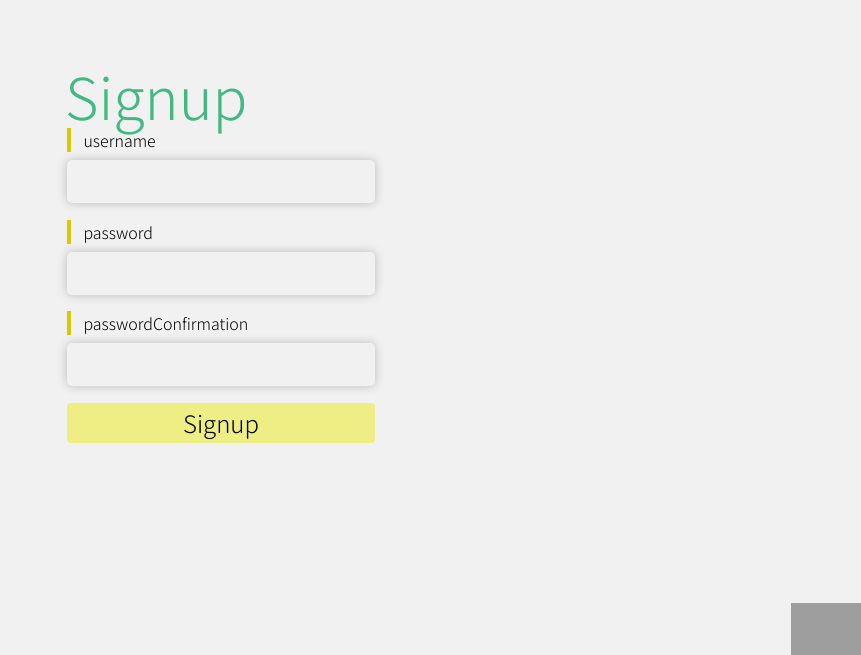
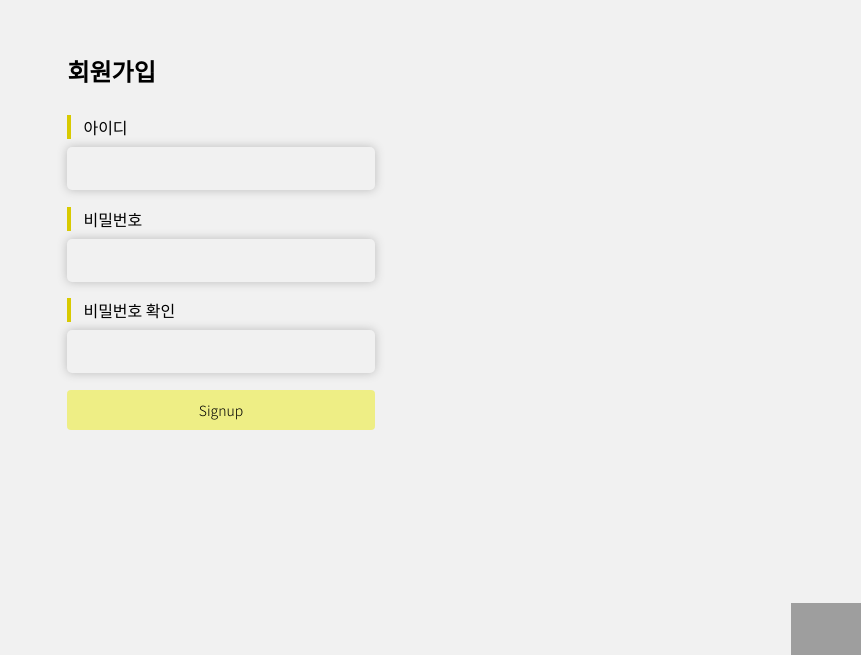
Before and after one commit to mingddo/WinterSoldier, a Vue app: page /signup in a window 1280 px wide. Shown: the part 145-800 px from the top of the page, without its empty margins (419-1280 px from the left). Built offline with nearby package versions, Linux system fonts and the light colour scheme; grey boxes are pictures that could not be loaded; what @chenfengyuan/vue-carousel, vue-autosuggest, vue-axios-cors would draw is missing.

Commit message:
[진우] 로그인, 회원가입 폰트 수정

```diff
--- a/src/assets/accounts.css
+++ b/src/assets/accounts.css
@@ -121,7 +121,7 @@
   width: 80%;
   height: 2.5rem;
   border-radius: 4px;
-  font-size: var(--font-medium);
+  font-size: var(--font-micro);
   border: none;
   background-color: rgb(238, 238, 133);
   cursor: pointer;
--- a/src/views/Accounts/Login.vue
+++ b/src/views/Accounts/Login.vue
@@ -1,16 +1,16 @@
 <template>
   <div class="loginbox">
-    <div class="login__title">Login</div>
+    <div class="login__title">로그인</div>
     <div class="login-form">
       <div>
-        <label for="username">username </label>
+        <label for="username">아이디</label>
         <input type="text" name="username" id="username" v-model="user.username">
       </div>
       <div>
-        <label for="password">password</label>
+        <label for="password">비밀번호</label>
         <input @keyup.enter="onLogin" type="password" name="password" id="password" v-model="user.password">
       </div>
-      <button @click="onLogin">Login</button>
+      <button @click="onLogin">로그인</button>
     </div>
   </div>
 </template>
--- a/src/views/Accounts/Signup.vue
+++ b/src/views/Accounts/Signup.vue
@@ -1,13 +1,13 @@
 <template>
   <div class="signupbox">
-    <h1>Signup</h1>
+    <div class="login__title">회원가입</div>
     <div class="signup-form">
       <div>
-        <label for="username">username </label>
+        <label for="username">아이디 </label>
         <input type="text" name="username" id="username" v-model="username" />
       </div>
       <div>
-        <label for="password">password</label>
+        <label for="password">비밀번호</label>
         <input
           type="password"
           name="password"
@@ -16,7 +16,7 @@
         />
       </div>
       <div>
-        <label for="passwordConfirmation">passwordConfirmation</label>
+        <label for="passwordConfirmation">비밀번호 확인</label>
         <input
           @keyup.enter="onSignup"
           type="password"
```
